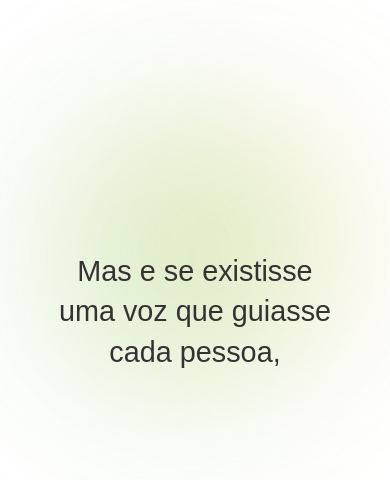
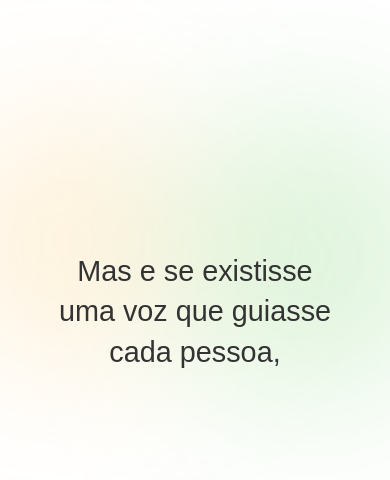
Before and after one commit to mendesmarcosv/farol, a plain HTML site: page index.html in a window 390 px wide. Shown: the part 3792-4272 px from the top of the page. Drawn offline with nearby package versions, Linux system fonts and the light colour scheme; some packages are replaced by stand-ins of ours; animation ran at ten frames a second; a script that the page names is missing; a web font is replaced by a local one.

Commit message:
🔧 Ajustar posicionamento do blob laranja para melhor centralização

```diff
--- a/assets/css/style.css
+++ b/assets/css/style.css
@@ -1391,14 +1391,14 @@ html {
   .bg-blob-yellow {
     width: 350px;
     height: 350px;
-    left: 10%; /* Centralizando mais para tablet */
+    left: -15%; /* Centralizando mais para tablet */
     top: 25%;
   }
 
   .bg-blob-green {
     width: 450px;
     height: 450px;
-    right: -5%; /* Ligeiramente mais centralizado */
+    right: -15%; /* Ligeiramente mais centralizado */
     top: 25%;
   }
 
@@ -1604,14 +1604,14 @@ html {
   .bg-blob-yellow {
     width: 300px;
     height: 300px;
-    left: 20%; /* Centralizando mais para mobile */
+    left: -150%; /* Centralizando mais para mobile */
     top: 30%;
   }
 
   .bg-blob-green {
     width: 350px;
     height: 350px;
-    right: 15%; /* Centralizando mais para mobile */
+    right: -15%; /* Centralizando mais para mobile */
     top: 30%;
   }
 
@@ -1784,14 +1784,14 @@ html {
   .bg-blob-yellow {
     width: 250px;
     height: 250px;
-    left: 25%; /* Centralizando mais para mobile pequeno */
+    left: -15%; /* Centralizando mais para mobile pequeno */
     top: 35%;
   }
 
   .bg-blob-green {
     width: 280px;
     height: 280px;
-    right: 20%; /* Centralizando mais para mobile pequeno */
+    right: -15%; /* Centralizando mais para mobile pequeno */
     top: 35%;
   }
 
@@ -2080,13 +2080,13 @@ html {
   .bg-blob-yellow {
     width: 250px;
     height: 250px;
-    left: 25%; /* Centralizando mais para mobile pequeno */
+    left: -15%; /* Centralizando mais para mobile pequeno */
     top: 35%;
   }
   .bg-blob-green {
     width: 280px;
     height: 280px;
-    right: 20%; /* Centralizando mais para mobile pequeno */
+    right: -15%; /* Centralizando mais para mobile pequeno */
     top: 35%;
   }
 }
@@ -2145,13 +2145,13 @@ html {
   .bg-blob-yellow {
     width: 250px;
     height: 250px;
-    left: 25%; /* Centralizando mais para mobile pequeno */
+    left: -15%; /* Centralizando mais para mobile pequeno */
     top: 35%;
   }
   .bg-blob-green {
     width: 280px;
     height: 280px;
-    right: 20%; /* Centralizando mais para mobile pequeno */
+    right: -15%; /* Centralizando mais para mobile pequeno */
     top: 35%;
   }
 }
```
